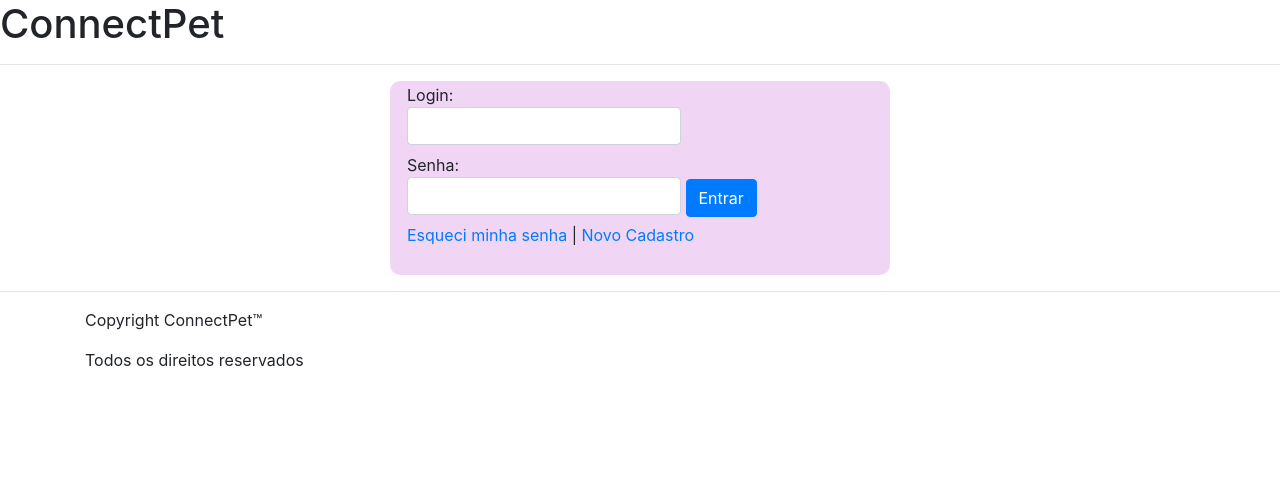
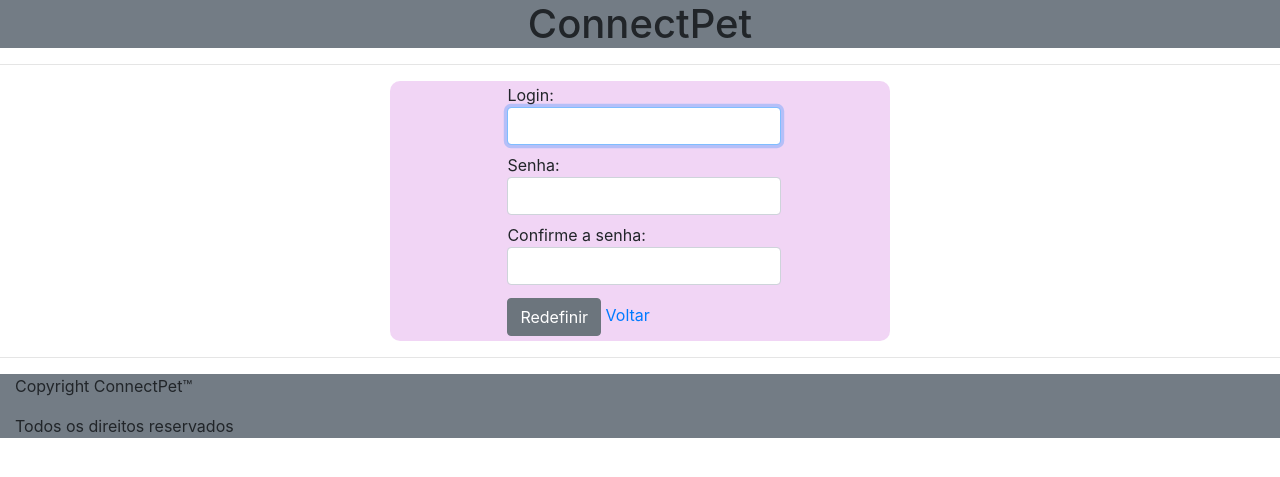
Before and after one commit to alexcirilo/connectPet, a PHP site: page /?pagina=esqueci_senha in a window 1280 px wide. Shown: the top 477 px of the page. Run offline with PHP 8.4, Linux system fonts and the light colour scheme.

Commit message:
esqueci_senha

```diff
--- a/css/style.css
+++ b/css/style.css
@@ -2,7 +2,7 @@ body{
     margin: 0px;
     background-color: black;
 }
-#login, #cad_usuario{
+#login, #cad_usuario {
     border-radius: 10px ;
     width: 500px;
     margin-left: auto;
@@ -10,3 +10,23 @@ body{
     padding: 2px 2px 20px 2px;
     background-color: rgba(232, 186, 238, 0.6);
 }
+.header{
+    position: relative;
+    text-align: center;
+    background-color: rgb(115, 124, 133);
+}
+#esqueci_senha{
+    border-radius: 10px ;
+    width: 500px;
+    margin-left: auto;
+    margin-right: auto;
+    padding: 2px 2px 5px 8%;
+    background-color: rgba(232, 186, 238, 0.6);
+}
+.footer{
+    position: relative;
+    width: 50%;
+    align-items: center;
+    background-color: rgb(115, 124, 133);
+
+}
--- a/footer.php
+++ b/footer.php
@@ -1,6 +1,6 @@
 <hr />
 </body>
-<footer class="container">
+<footer class="container-fluid footer">
     <p>Copyright ConnectPet™</p>
     <p>Todos os direitos reservados</p>
 </footer>
--- a/header.php
+++ b/header.php
@@ -11,7 +11,8 @@
 </head>
 
 <body>
-    <header>
+    <header class="container-fluid header">
         <h1>ConnectPet</h1>
-        <hr />
+
     </header>
+    <hr />
--- a/index.php
+++ b/index.php
@@ -1,5 +1,6 @@
 <?php
 session_start();
+
 require __DIR__."/header.php";
 require __DIR__."/connection/conexao.php";
 
@@ -19,14 +20,17 @@ switch($pagina){
     case 'login':
         include __DIR__."/paginas/login.php";
         break;
+    case 'cad_usuario':
+        include __DIR__."/paginas/cadastros/cad_usuario_view.php";
+        break;
+    case 'esqueci_senha':
+        include __DIR__."/paginas/cadastros/esqueci_senha_view.php";
+        break;
     case 'home':
         include __DIR__."/paginas/inicio.php";
         break;
     case 'cad_tutor':
         include __DIR__."/paginas/cadastros/cad_tutor_view.php";
-        break;
-    case 'cad_usuario':
-        include __DIR__."/paginas/cadastros/cad_usuario_view.php";
         break;
     default:
         include __DIR__."/paginas/login.php";
--- /dev/null
+++ b/paginas/cadastros/esqueci_senha_view.php
@@ -0,0 +1,24 @@
+<form action="controller/esqueci_senha.php" method="post" id="esqueci_senha">
+    <div class="container">
+        <label>
+            Login:
+            <input class="form-control" type="text" name="login" autofocus>
+        </label>
+
+        <label>
+            Senha:
+            <input class="form-control" type="password" name="senha">
+        </label>
+        <label>
+            Confirme a senha:
+            <input class="form-control" type="password" name="confirme_senha">
+        </label>
+    </div>
+
+    <div class="container">
+        <input type="submit" class="btn btn-secondary" value="Redefinir" name="redefinir">
+        <label style="padding-top: 10px;">
+            <a href="?pagina=login">Voltar</a>
+        </label>
+    </div>
+</form>
--- a/paginas/login.php
+++ b/paginas/login.php
@@ -11,12 +11,10 @@
         <input class="btn btn-primary" type="submit" value="Entrar" name="entrar">
 
     </div>
-        <div class="container" id="opcoes" >
-            <label><a href="esquecisenha">Esqueci minha senha
+    <div class="container">
+        <label><a href="?pagina=esqueci_senha">Esqueci minha senha
             </a>
         </label> |
         <label><a href="?pagina=cad_usuario">Novo Cadastro</a></label>
     </div>
 </form>
-
-</form>
```
Also changed, not shown: controller/esqueci_senha.php (added, +29 -0 lines). Lines whose indentation alone changed are shown as unchanged.
